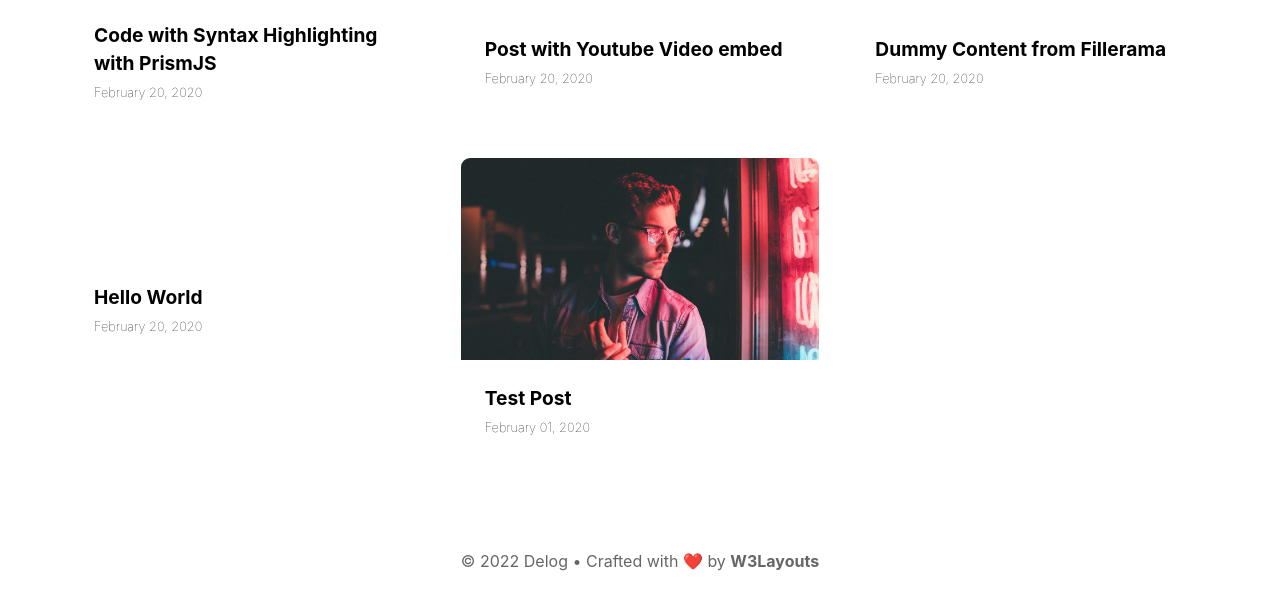
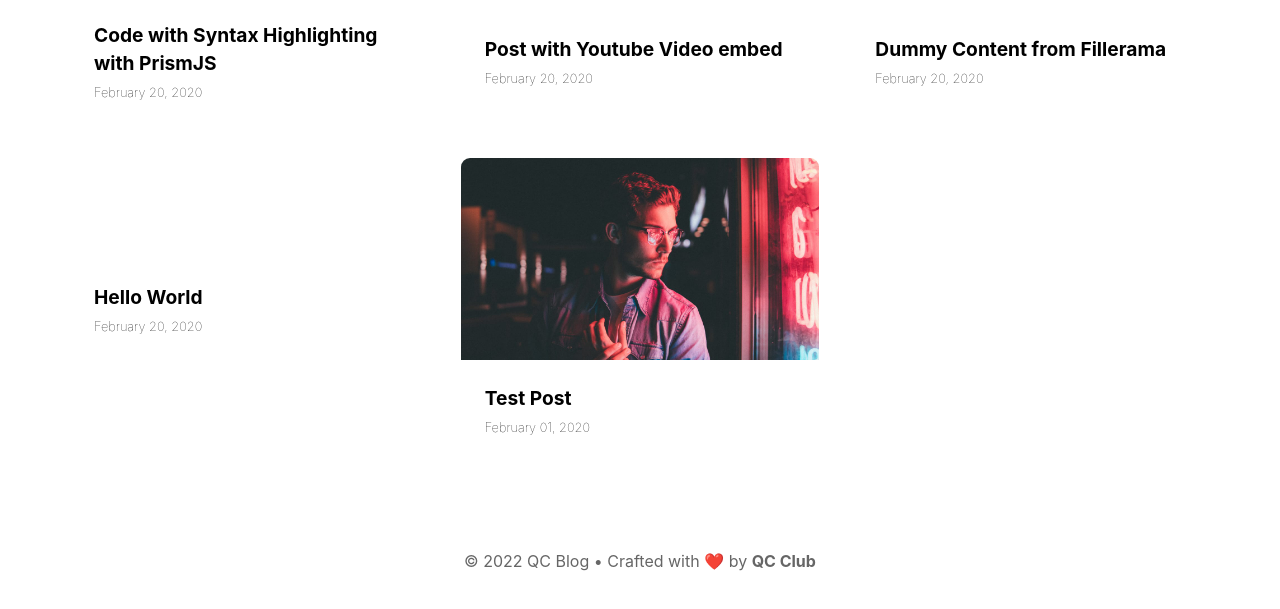
Before and after one commit to Raghava-Gatadi/blog-qc-club, a Gatsby site: page / in a window 1280 px wide. Shown: the part 1204-1813 px from the top of the page. Built offline with nearby package versions, Linux system fonts and the light colour scheme; Gatsby itself is replaced by a stand-in of ours.

Commit message:
Updated Footer

```diff
--- a/src/components/layout.js
+++ b/src/components/layout.js
@@ -25,7 +25,7 @@
       </header>
       {children}
       <footer className="site-footer">
-        <p>&copy; {new Date().getFullYear()} Delog &bull; Crafted with <span role="img" aria-label="love">❤️</span> by <a href="https://w3layouts.com">W3Layouts</a></p>
+        <p>&copy; {new Date().getFullYear()} QC Blog &bull; Crafted with <span role="img" aria-label="love">❤️</span> by <a href="https://iiitdwd.ac.in/">QC Club</a></p>
       </footer>
     </div>
   )
```
